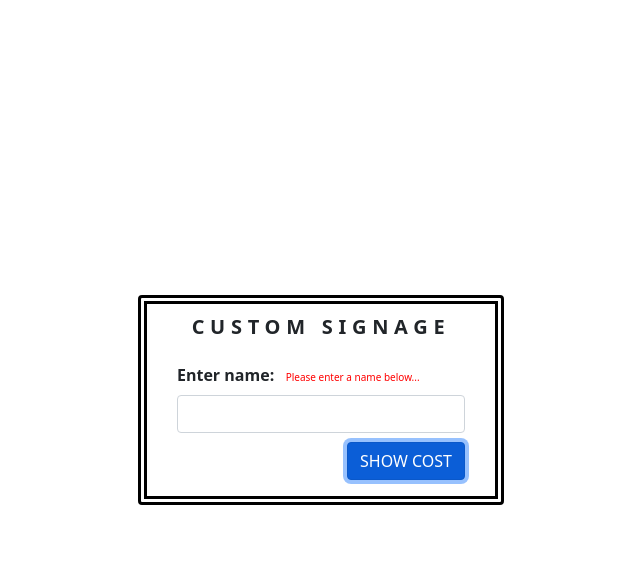
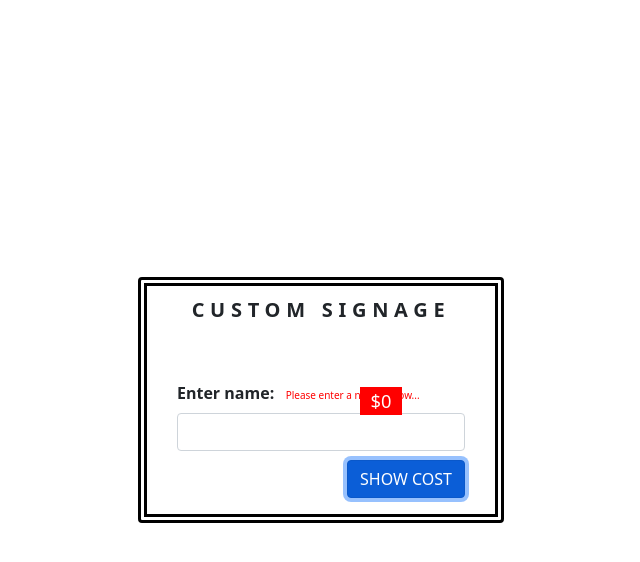
Before and after one commit to smanter82/custom-signage-plaque, a React (Create React App) app: page / in a window 1280 px wide. Both pictures are taken after a click on the button "SHOW COST". Shown: the top 562 px of the page, without its empty margins (319-959 px from the left). Built offline with nearby package versions, Linux system fonts and the light colour scheme.

Commit message:
Correct cost pops up on button submit

```diff
--- a/src/components/SignCard.js
+++ b/src/components/SignCard.js
@@ -1,5 +1,5 @@
 import React from "react";
-import { Card, Button } from "react-bootstrap";
+import { Card } from "react-bootstrap";
 import SignForm from "./SignForm";
 import "../styles/SignCard.css";
 import "bootstrap/dist/css/bootstrap.min.css";
--- a/src/components/SignForm.js
+++ b/src/components/SignForm.js
@@ -4,31 +4,36 @@ import "bootstrap/dist/css/bootstrap.min.css";
 import "../styles/SignForm.css";
 
 //Look up how to have input text pop up automatically in capitals
-//Have character count pop up onsubmit in form of dollar amount.
+//Get Sign Characters to stay up onsubmit
 
 export default function SignForm() {
   const [signName, setName] = useState({
     signName: "",
+    signCost: "",
   });
   const [showFormLabel, setFormShowLabel] = useState(true);
+  const [showSignCost, setShowSignCost] = useState(false);
 
   useEffect(() => {
     if (signName.signName !== "") {
       setFormShowLabel(false);
     }
     console.log(signName);
-  }, [signName.signName]);
-
-  //   let count = [];
+  }, [signName]);
 
   const handleSubmit = () => {
     const nameLength = signName.signName.length;
-    console.log(signName);
-    console.log(nameLength);
+    const signDollars = nameLength * 5;
+    setName({
+      ...signName,
+      signCost: signDollars,
+    });
+
+    setShowSignCost(true);
   };
 
   const setSignName = (event) => {
-    const { name, value } = event.target;
+    const { value } = event.target;
     setName({
       ...signName,
       signName: value,
@@ -37,6 +42,9 @@ export default function SignForm() {
 
   return (
     <>
+      <h2 className={showSignCost ? "costDisplay" : "noCostDisplay"}>
+        ${signName.signCost}
+      </h2>
       <Form className="signForm">
         <Form.Label className="enterName">Enter name:</Form.Label>
         <Form.Label className={showFormLabel ? "formLabel" : "formLabelNoShow"}>
--- a/src/styles/SignForm.css
+++ b/src/styles/SignForm.css
@@ -27,3 +27,19 @@
 .formInput {
   width: 18rem;
 }
+
+.noCostDisplay {
+  display: none;
+}
+
+.costDisplay {
+  color: white;
+  background-color: red;
+  width: 4ch;
+  font-size: 2ch;
+  padding-top: 0.25ch;
+  padding-bottom: 0.25ch;
+  position: relative;
+  top: 4ch;
+  left: 17.5ch;
+}
```
